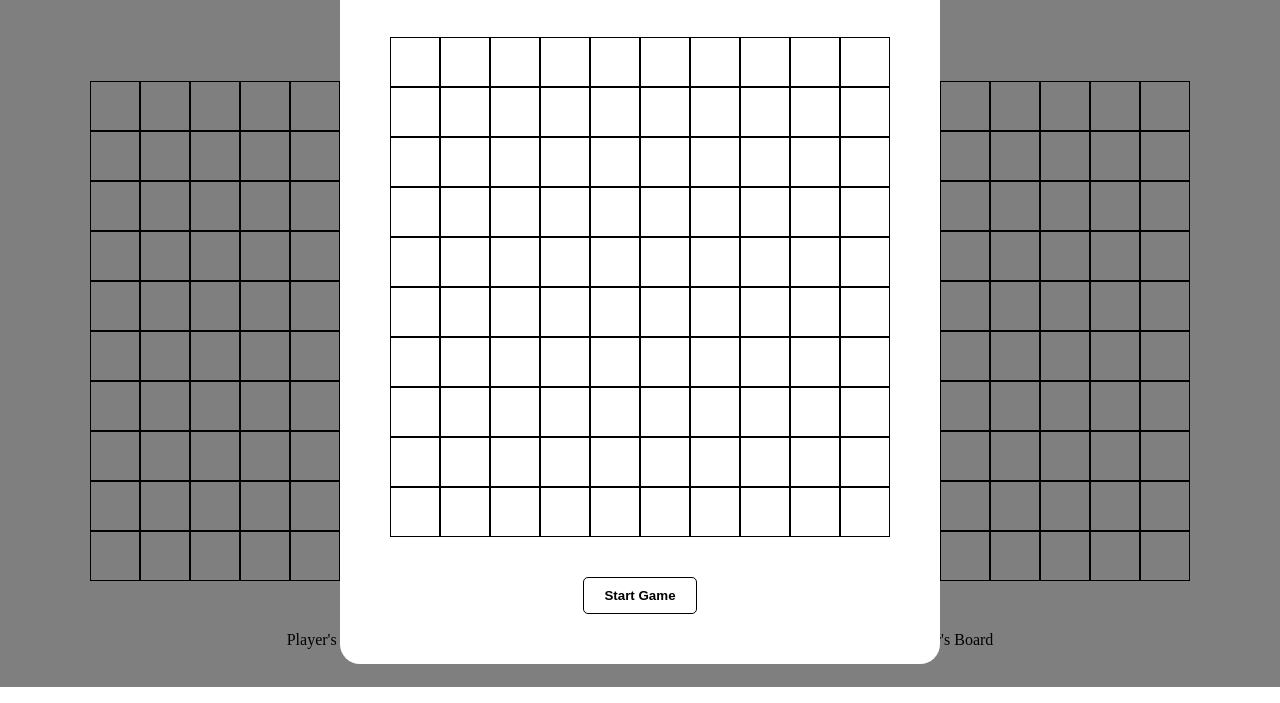
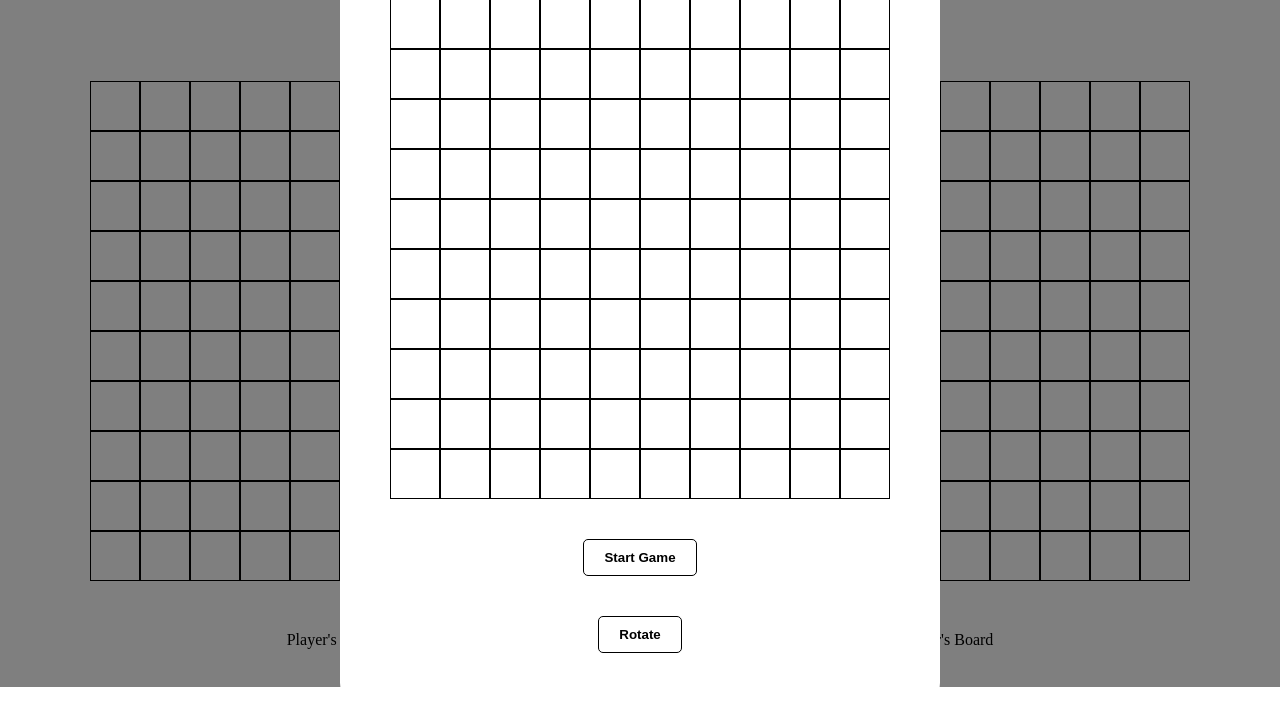
Before and after one commit to codingcreedd/BattleshipTOP, a website built with webpack: page template.html in a window 1280 px wide. Shown: the part 113-816 px from the top of the page. Built offline with nearby package versions, Linux system fonts and the light colour scheme.

Commit message:
Add rotate button

```diff
--- a/template.html
+++ b/template.html
@@ -34,6 +34,7 @@
                 </div>
 
                 <button class="start-button">Start Game</button>
+                <button class="rotate-axis start-button">Rotate</button>
             </div>
         </div>
 
```
Also changed, not shown: dist/index.html.
